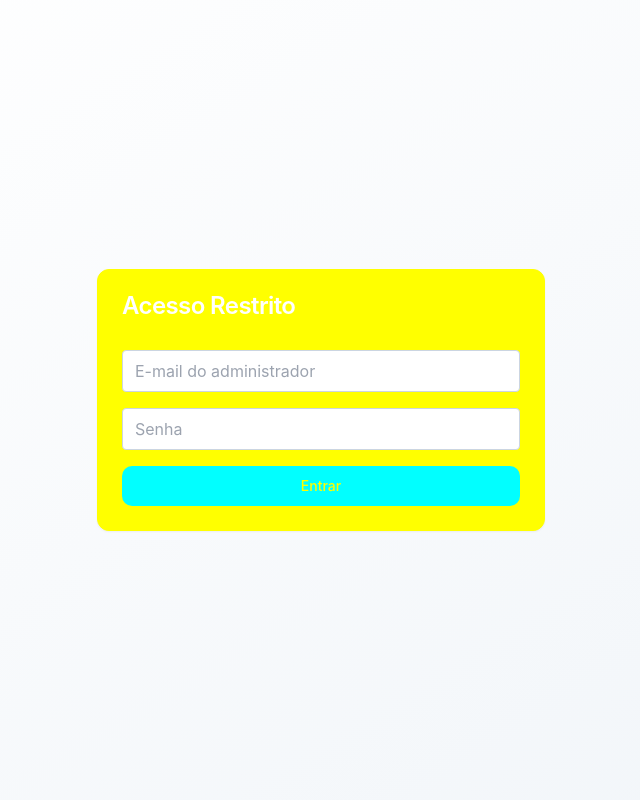
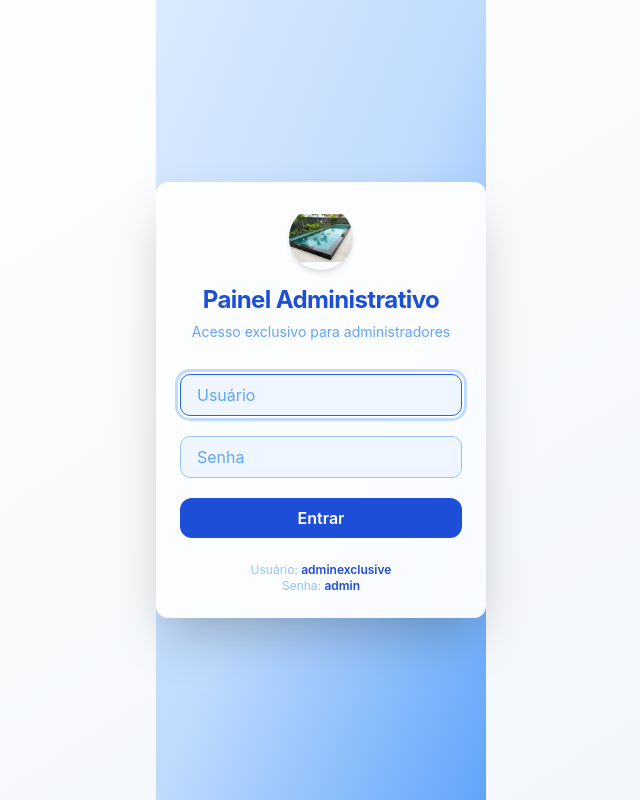
Before and after one commit to diegowvm/exclusive-pools-web, a React (Vite) app: page /adminpiscinas in a window 1280 px wide. Shown: the whole page, without its empty margins (319-959 px from the left). Built offline with nearby package versions, Linux system fonts and the light colour scheme.

Commit message:
feat: Update admin login UI and credentials
- Changed admin login credentials to adminexclusive/admin.
- Modified the login screen's visual interface.
- Applied a blue color scheme and included the site's logo.

```diff
--- a/src/components/admin/AdminLogin.tsx
+++ b/src/components/admin/AdminLogin.tsx
@@ -2,73 +2,92 @@
 import { useState } from "react";
 import { Card, CardHeader, CardTitle, CardContent } from "@/components/ui/card";
 import { Button } from "@/components/ui/button";
-import { supabase } from "@/lib/supabaseClient";
-import { isAdmin } from "@/utils/supabase-auth";
 
-// Esqueleto simples; adicione validações e use Supabase Auth futuramente
 export function AdminLogin({ onLogin }) {
   const [email, setEmail] = useState("");
   const [senha, setSenha] = useState("");
   const [loading, setLoading] = useState(false);
   const [error, setError] = useState("");
 
-  async function handleEntrar(e) {
+  // Credenciais fixas para o painel admin
+  const ADMIN_EMAIL = "adminexclusive";
+  const ADMIN_SENHA = "admin";
+
+  const handleEntrar = (e) => {
     e.preventDefault();
     setLoading(true);
     setError("");
-    // Exemplo: use Supabase Auth
-    const { data, error } = await supabase.auth.signInWithPassword({ email, password: senha });
-    if (error) {
-      setError("Falha de login: " + error.message);
+
+    // Autenticação fixa de demonstração
+    if (email === ADMIN_EMAIL && senha === ADMIN_SENHA) {
+      setTimeout(() => {
         setLoading(false);
-      return;
+        onLogin();
+      }, 700);
+    } else {
+      setTimeout(() => {
+        setLoading(false);
+        setError("Login ou senha inválidos.");
+      }, 700);
     }
-    // Checa se é administrador
-    const session = data.session;
-    const admin = await isAdmin(session);
-    if (!admin) {
-      setError("Acesso restrito: você não tem permissão de administrador.");
-      setLoading(false);
-      return;
-    }
-
-    onLogin();
-    setLoading(false);
-  }
+  };
 
   return (
-    <Card className="max-w-md w-full">
-      <CardHeader>
-        <CardTitle className="mb-2 text-aqua-primary">Acesso Restrito</CardTitle>
+    <div className="min-h-screen flex items-center justify-center bg-gradient-to-br from-blue-100 via-blue-200 to-blue-400">
+      <Card className="w-full max-w-md shadow-2xl border-0 rounded-xl bg-white/95">
+        <CardHeader className="items-center">
+          <img
+            src="/lovable-uploads/302da745-af18-4c81-a321-21c5113d4707.png"
+            alt="Exclusive Piscinas Logo"
+            className="h-16 w-16 mb-2 rounded-full shadow-md object-contain"
+          />
+          <CardTitle className="mb-1 text-2xl font-bold text-blue-700">
+            Painel Administrativo
+          </CardTitle>
+          <div className="text-blue-400 text-sm">Acesso exclusivo para administradores</div>
         </CardHeader>
         <CardContent>
-        <form onSubmit={handleEntrar} className="flex flex-col space-y-4">
+          <form onSubmit={handleEntrar} className="flex flex-col gap-5 mt-2">
+            <div>
               <input
-            type="email"
+                type="text"
                 value={email}
                 disabled={loading}
                 onChange={e => setEmail(e.target.value)}
-            className="border border-slate-300 px-3 py-2 rounded"
-            placeholder="E-mail do administrador"
+                className="block w-full border border-blue-300 rounded-md px-4 py-2 bg-blue-50 text-blue-900 placeholder:text-blue-400 focus:border-blue-600 focus:ring focus:ring-blue-200 transition disabled:opacity-75"
+                placeholder="Usuário"
+                autoFocus
                 required
               />
+            </div>
+            <div>
               <input
                 type="password"
                 value={senha}
                 disabled={loading}
                 onChange={e => setSenha(e.target.value)}
-            className="border border-slate-300 px-3 py-2 rounded"
+                className="block w-full border border-blue-300 rounded-md px-4 py-2 bg-blue-50 text-blue-900 placeholder:text-blue-400 focus:border-blue-600 focus:ring focus:ring-blue-200 transition disabled:opacity-75"
                 placeholder="Senha"
                 required
               />
-          <Button type="submit" disabled={loading}>
+            </div>
+            <Button
+              type="submit"
+              disabled={loading}
+              className="w-full py-2 bg-blue-700 hover:bg-blue-800 transition text-white text-base font-semibold rounded-lg"
+            >
               {loading ? "Entrando..." : "Entrar"}
             </Button>
             {error && (
-            <div className="text-red-600 text-sm text-center">{error}</div>
+              <div className="text-red-600 text-center text-sm mt-1">{error}</div>
             )}
+            <div className="text-xs text-center text-blue-300 mt-1">
+              Usuário: <span className="font-semibold text-blue-700">adminexclusive</span><br/>
+              Senha: <span className="font-semibold text-blue-700">admin</span>
+            </div>
           </form>
         </CardContent>
       </Card>
+    </div>
   );
 }
```
Lines whose indentation alone changed are shown as unchanged.
